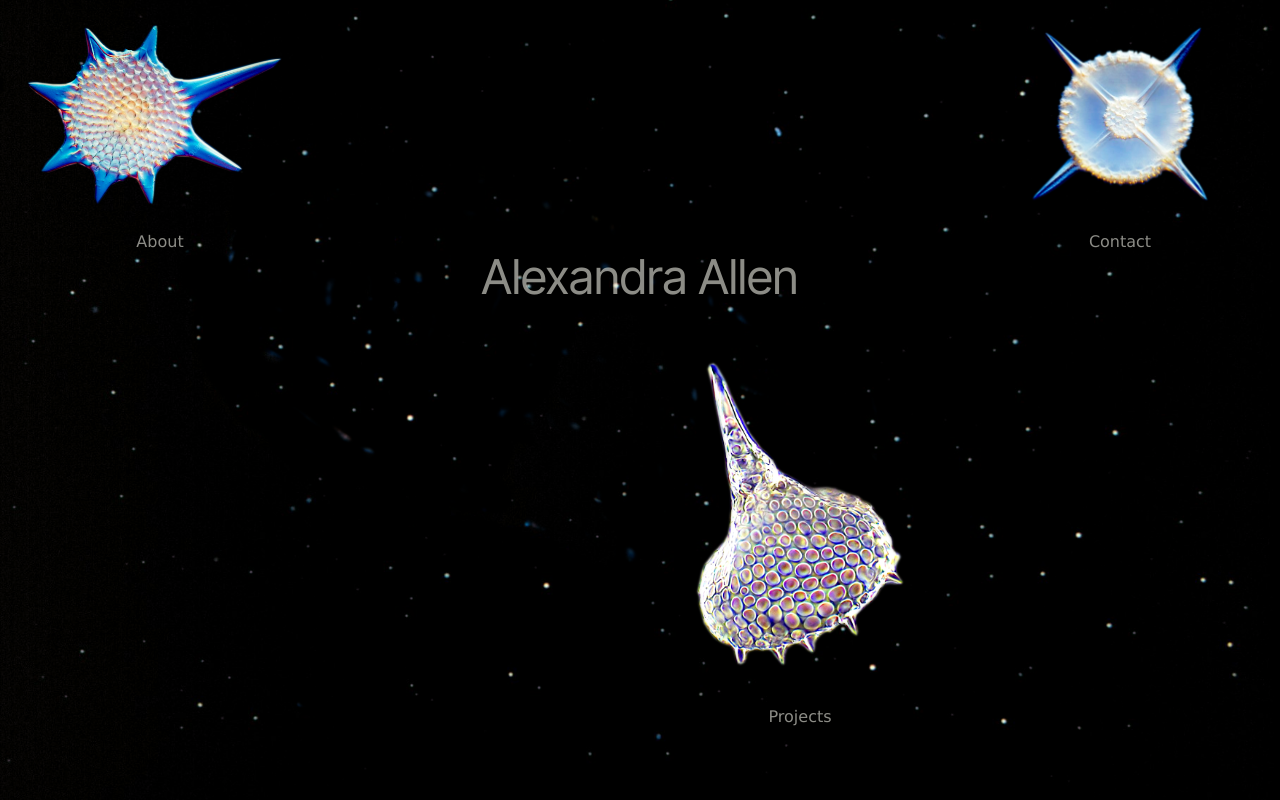
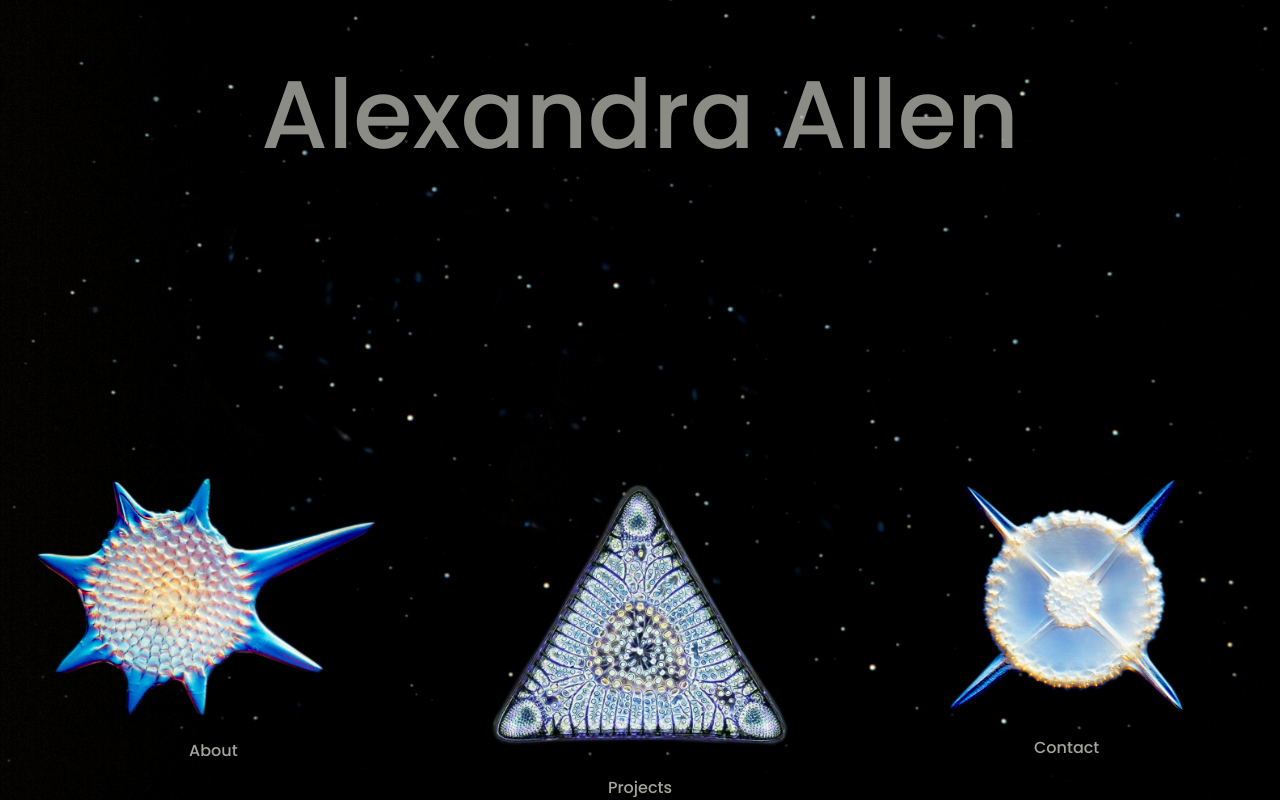
Before and after one commit to Alexandra632/cloudFlareSite, a plain HTML site: page index.html in a window 1280 px wide. Drawn offline with Linux system fonts and the light colour scheme; a web font is replaced by a local one.

Commit message:
designDiva

```diff
--- a/index.html
+++ b/index.html
@@ -1,15 +1,16 @@
 <!DOCTYPE html>
 <html lang="en">
 <head>
-  <meta charset="UTF-8">
-  <meta name="viewport" content="width=device-width, initial-scale=1">
+  <meta charset="UTF-8" />
+  <meta name="viewport" content="width=device-width, initial-scale=1" />
   <title>Alexandra Allen - Home</title>
-  <link rel="preconnect" href="https://fonts.googleapis.com">
-  <link rel="preconnect" href="https://fonts.gstatic.com" crossorigin>
-  <link href="https://fonts.googleapis.com/css2?family=Comme:wght@100..900&family=Inter+Tight:ital,wght@0,100..900;1,100..900&display=swap" rel="stylesheet">
+
+  <!-- Google Fonts -->
+  <link rel="preconnect" href="https://fonts.googleapis.com" />
+  <link rel="preconnect" href="https://fonts.gstatic.com" crossorigin />
+  <link href="https://fonts.googleapis.com/css2?family=Poppins:wght@300;500;700&display=swap" rel="stylesheet" />
   <link rel="stylesheet" href="style.css">
   <style>
-
     html, body {
       margin: 0;
       padding: 0;
@@ -19,72 +20,57 @@
 
     .grid-container {
       display: grid;
-      grid-template-columns: repeat(4, 1fr);
-      grid-template-rows: repeat(4, 1fr);
+      grid-template-columns: repeat(3, 1fr);
+      grid-template-rows: repeat(3, 1fr);
+      height: 100vh;
       width: 100vw;
-      height: 100vh;
       box-sizing: border-box;
-      margin: 0;
+    }
+
+    .grid-item {
+      display: flex;
+      align-items: center;
+      justify-content: center;
+      background-color: transparent;
     }
 
     .header-item {
-      grid-column: 2 / 4;
-      grid-row: 2;
-      background: #222;
-      color: rgba(233, 233, 224, .6);
-      font-size: 3rem;
+      grid-column: 1 / 4;
+      grid-row: 1;
+      background: transparent;
+      color: rgba(233, 233, 224, 0.6);
+      font-size: 6rem;
       text-align: center;
       display: flex;
       align-items: center;
       justify-content: center;
-      font-family: 'Inter Tight', sans-serif;
+      font-family: 'Poppins', sans-serif;
     }
 
-    .grid-item {
-      background-color: transparent;
+    .image-link {
       display: flex;
+      flex-direction: column;
       align-items: center;
-      justify-content: center;
+      text-decoration: none;
+      height: 100%;
+      width: 100%;
     }
 
-    .grid-item img {
+    .image-link img {
       width: 100%;
-      height: 100%;
+      height: auto;
       object-fit: contain;
     }
 
-    .grid-item a {
-      display: block;
-      width: 100%;
-      height: 100%;
+    .label-below {
+      font-family: 'Poppins', sans-serif;
+      font-size: 1em;
+      font-weight: 400;
+      color: rgba(233, 233, 224, 0.7);
+      text-align: center;
+      margin-top: 4px;
     }
-
-    .image-link  {
-      display: flex;
-      flex-direction: column;
-      width: 100%;
-      height: 100%;
-      text-align: center;
-      text-decoration: none;
-      align-items: center;
-    }
-
-    .label-below {
-      font-size: 1em;
-      font-weight: 00;
-      font-family:Verdana, Geneva, Tahoma, sans-serif;
-      padding: 40px 70px;
-      padding-top: 2px;
-      margin-top: 0;
-      line-height: 1;
-      border-radius: 10px;
-      text-align:center;
-      color: rgba(233, 233, 224, .6);
-      text-decoration: none;
-    }
-
   </style>
-
 </head>
 <body>
 
@@ -96,19 +82,16 @@
     const grid = document.getElementById('grid');
 
     const contentMap = {
-      "1-1": { image: 'spikeybutton1.png', link: 'about.html', label: 'About'},
-      "3-3": { image: 'spikeybutton3.png', link: 'projects.html', label: 'Projects' },
-      "1-4": { image: 'spikeybutton2.png', link: 'contact.html' , label: 'Contact'},
-
+      "3-1": { image: 'spikeybutton1.png', link: 'about.html', label: 'About' },
+      "3-2": { image: 'spikeybutton6.png', link: 'projects.html', label: 'Projects' },
+      "3-3": { image: 'spikeybutton2.png', link: 'contact.html', label: 'Contact' }
     };
 
-    const skipKeys = ['2-2', '2-3'];
+    const skipKeys = ['1-1', '1-2', '1-3']; // Header row
 
-for (let row = 1; row <= 4; row++) {
-  for (let col = 1; col <= 4; col++) {
+    for (let row = 1; row <= 3; row++) {
+      for (let col = 1; col <= 3; col++) {
         const key = `${row}-${col}`;
-
-    // Skip header area
         if (skipKeys.includes(key)) continue;
 
         const cell = document.createElement('div');
@@ -122,11 +105,11 @@ for (let row = 1; row <= 4; row++) {
 
           const img = document.createElement('img');
           img.src = content.image;
-      img.alt = 'Grid Image';
+          img.alt = content.label;
 
           const label = document.createElement('span');
           label.className = 'label-below';
-      label.textContent = content.label || '';
+          label.textContent = content.label;
 
           anchor.appendChild(img);
           anchor.appendChild(label);
@@ -136,7 +119,6 @@ for (let row = 1; row <= 4; row++) {
         grid.appendChild(cell);
       }
     }
-
   </script>
 
 </body>
--- a/style.css
+++ b/style.css
@@ -1,18 +1,14 @@
 body {
   background-image: url('websiteBackground.png');
   background-position:center center;
-  background-repeat: ;
   background-size: cover; /* contain */
   width: 100vw;
   height: 100vh;
 
 }
 
-body.comme-myMainFont {
-  font-family: "Comme", sans-serif;
-  font-optical-sizing: auto;
+.poppins-regular {
+  font-family: "Poppins", sans-serif;
   font-weight: 400;
   font-style: normal;
-  color: #cfd3da
-
 }
```
Lines whose indentation alone changed are shown as unchanged.
